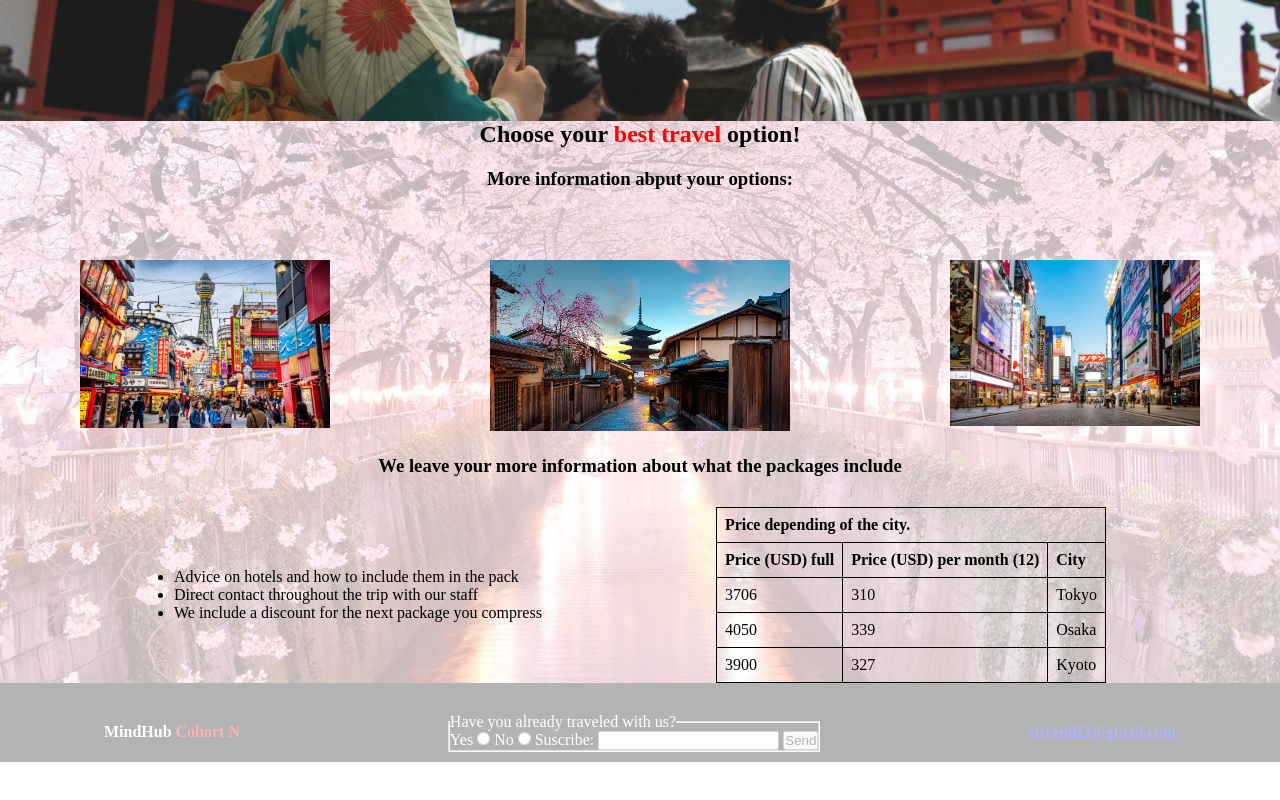
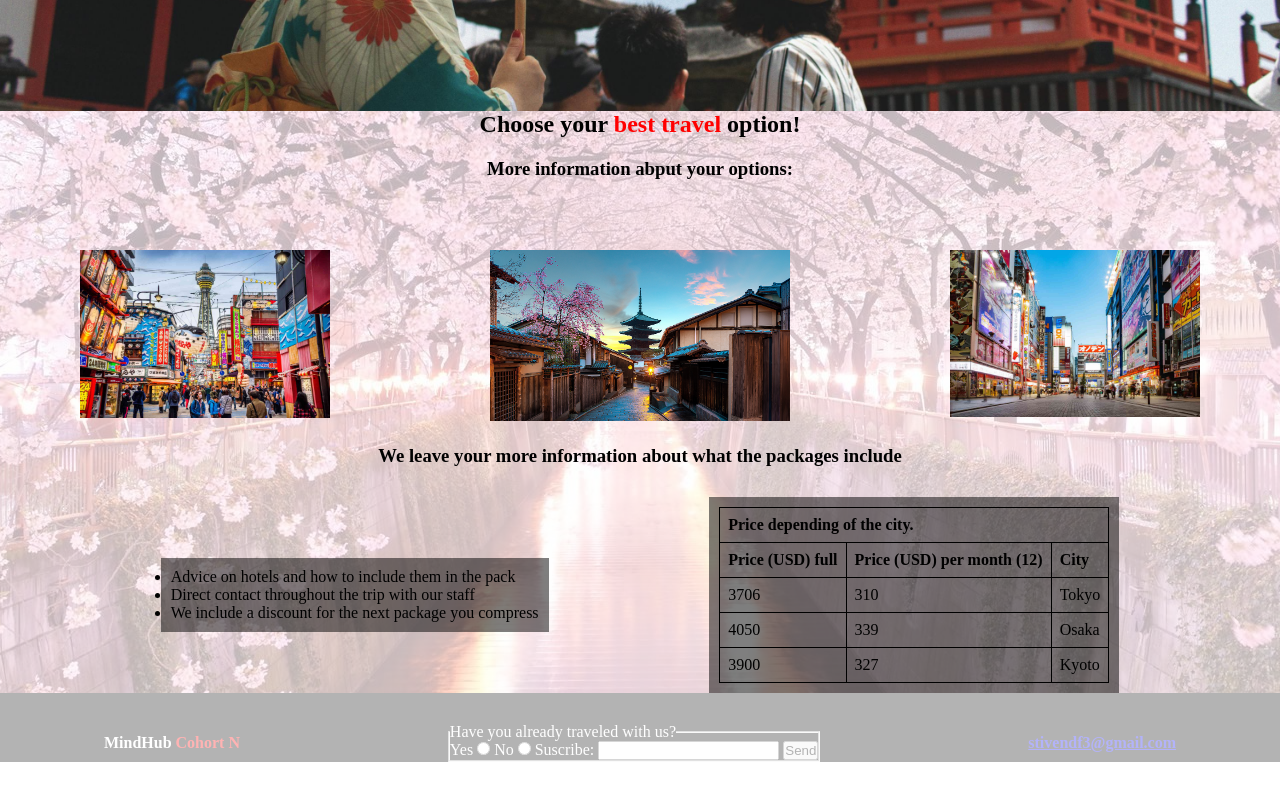
Before and after one commit to JSMolinaca/Checkpoint-MindHub, a plain HTML site: page index.html in a window 1280 px wide. Shown: the part 368-1168 px from the top of the page. Drawn offline with Linux system fonts and the light colour scheme.

Commit message:
Se agrego un bg, a la lista y a la tabla (incompleto)

```diff
--- a/css/style.css
+++ b/css/style.css
@@ -120,6 +120,12 @@ span {
     z-index: 2;
 }
 
+.table,
+.list {
+    background-color: rgba(0, 0, 0, .5);
+    padding: 10px;
+}
+
 table {
     border-collapse: collapse;
     width: 100%;
```
